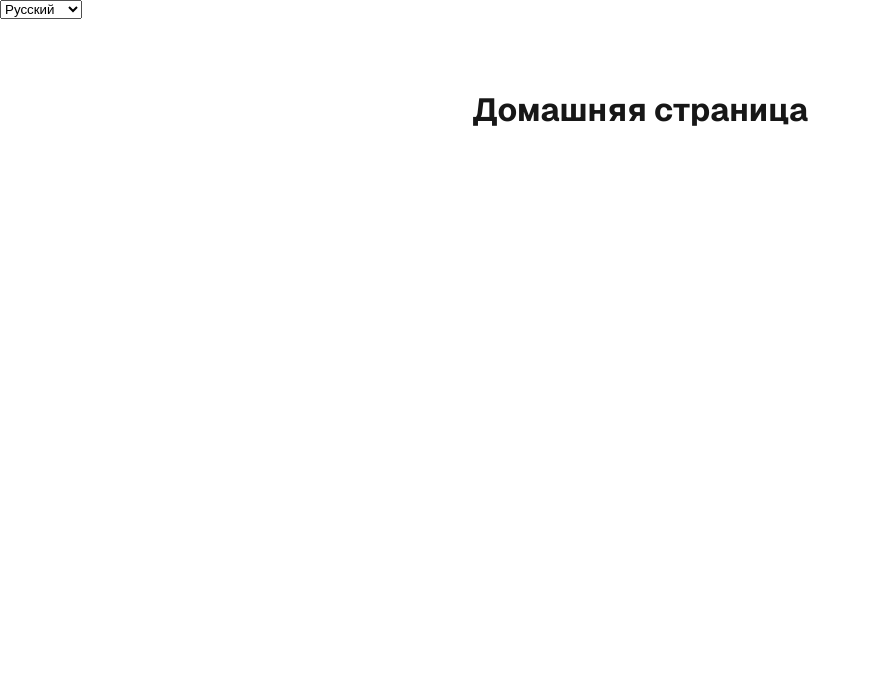
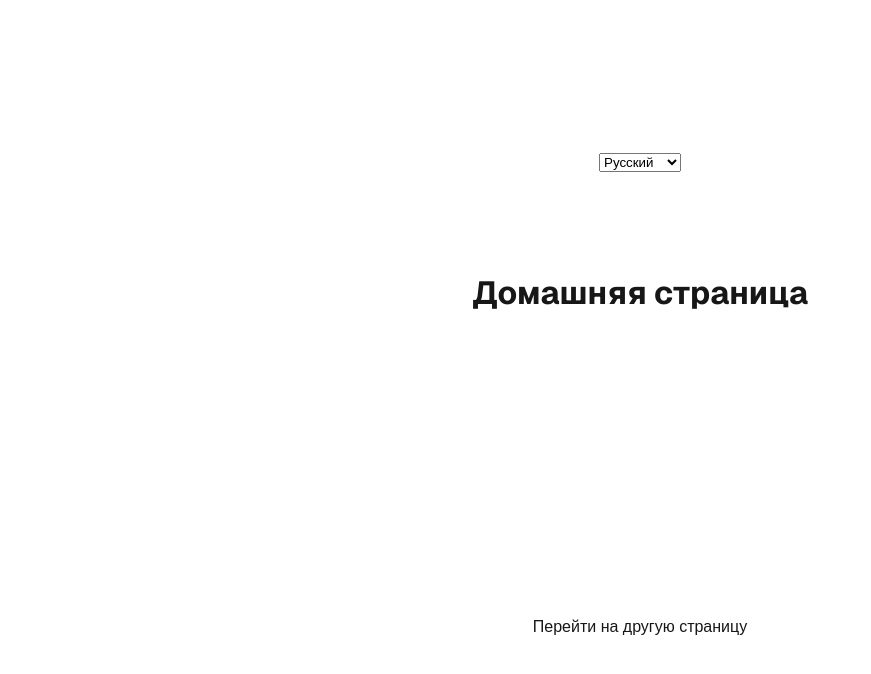
Before and after one commit to repkoO/test-inter, a Next.js app: page /ru in a window 1280 px wide. Shown: the top 674 px of the page, without its empty margins (0-871 px from the left). Built offline with nearby package versions, Linux system fonts and the light colour scheme.

Commit message:
feat: add few pages

```diff
--- a/messages/am.json
+++ b/messages/am.json
@@ -1,5 +1,11 @@
 {
   "Homepage": {
-    "title": "Գլխավոր էջ"
+    "title": "Գլխավոր էջ",
+    "description": "Իմացությունը առանց իմաստության՝ ծանր բեռ է: Միտքը, որ ըմբռնում է աշխարհի ամբողջ ցավը, ինքնին վերածվում է վերքի: Ճշմարտությունը միշտ չէ, որ բուժում է, երբեմն այն միայն ավելի խորն է բացում մենակությունը",
+    "link": "գնալ մեկ այլ էջ"
+  },
+  "About": {
+    "text": "Սա ևս մեկ էջ է",
+    "link": "Ետ"
   }
 }
--- a/messages/ru.json
+++ b/messages/ru.json
@@ -1,5 +1,11 @@
 {
   "Homepage": {
-    "title": "Домашняя страница"
+    "title": "Домашняя страница",
+    "description": "Знание без мудрости — тяжкое бремя. Разум, постигший всю боль мира, сам становится раной. Истина не всегда исцеляет, иногда она лишь глубже обнажает одиночество.",
+    "link": "Перейти на другую страницу"
+  },
+  "About": {
+    "text": "Это и есть страница",
+    "link": "Назад"
   }
 }
--- /dev/null
+++ b/src/app/[locale]/about/page.module.css
@@ -0,0 +1,17 @@
+.container {
+  display: flex;
+  flex-direction: column;
+  justify-content: center;
+  align-items: center;
+  height: 100svh;
+  gap: 30px;
+}
+
+.text {
+  color: white  ;
+}
+
+.link {
+  cursor: pointer;
+  padding: 10px;
+}
--- a/src/app/[locale]/page.module.css
+++ b/src/app/[locale]/page.module.css
@@ -6,12 +6,37 @@
   --button-primary-hover: #383838;
   --button-secondary-hover: #f2f2f2;
 
-  display: grid;
-  grid-template-rows: 20px 1fr 20px;
+  display: flex;
   align-items: center;
   justify-items: center;
-  min-height: 100svh;
   padding: 80px;
   gap: 64px;
   font-family: var(--font-geist-sans);
 }
+
+.main {
+  display: flex;
+  justify-content: center;
+  flex-direction: column;
+  align-items: center;
+  height: 100svh;
+  gap: 20px;
+}
+
+.description {
+  max-width: 500px;
+  border: 1px solid white;
+  border-radius: 25px;
+  padding: 50px;
+}
+
+.text {
+  color: white;
+}
+
+.link {
+  cursor: pointer;
+  border: 1px solid white;
+  border-radius: 25px;
+  padding: 10px;
+}
--- a/src/app/[locale]/page.tsx
+++ b/src/app/[locale]/page.tsx
@@ -2,16 +2,23 @@ import Image from "next/image";
 import styles from "./page.module.css";
 import LanguageSwitcher from "@/components/LanguageSwitcher";
 import { useTranslations } from "next-intl";
+import Link from "next/link";
 
 export default function Home() {
   const t = useTranslations("Homepage");
 
   return (
-    <>
+    <main className={styles.main}>
       <LanguageSwitcher />
       <div className={styles.page}>
         <h1>{t("title")}</h1>
       </div>
-    </>
+      <div className={styles.description}>
+        <p className={styles.text}>{t("description")}</p>
+      </div>
+      <div className={styles.link}>
+        <Link href={"/about"}>{t("link")}</Link>
+      </div>
+    </main>
   );
 }
```
Also changed, not shown: src/app/[locale]/about/page.tsx (added, +19 -0 lines).
